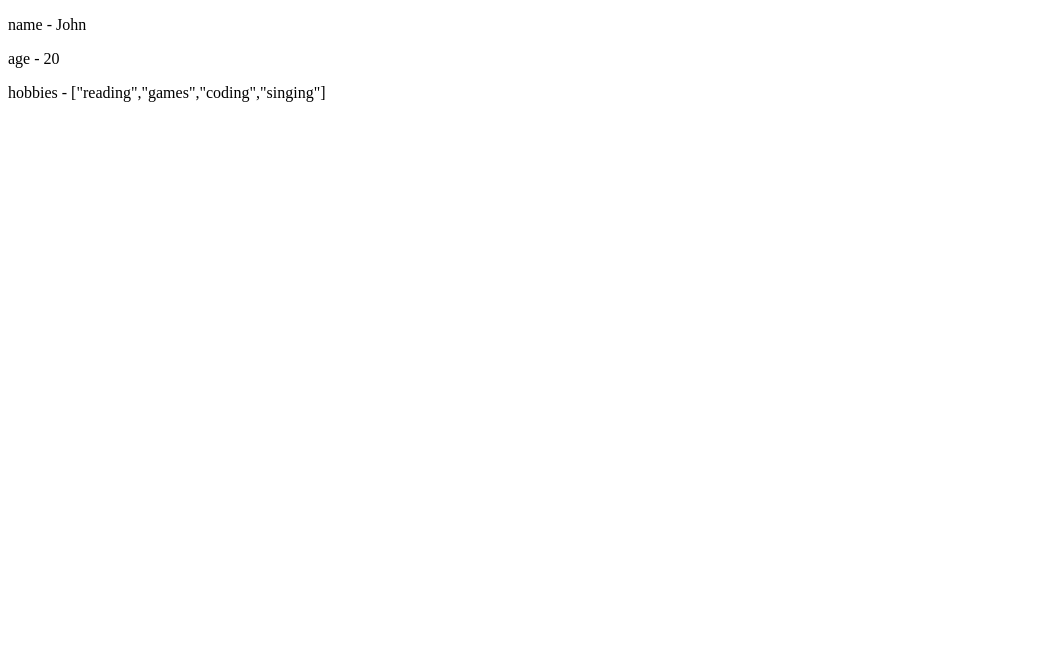
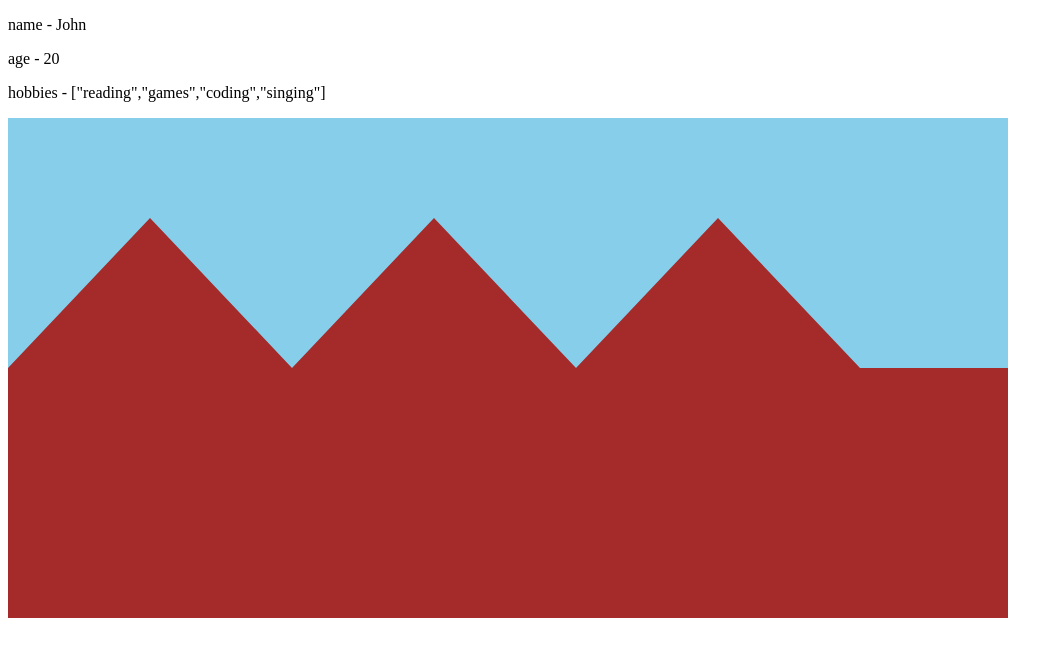
Before and after one commit to thevaderdude/dsc106-team50, a plain HTML site: page Lab2/lab2.html in a window 1280 px wide. Shown: the whole page, without its empty margins (0-1063 px from the left). Drawn offline with Linux system fonts and the light colour scheme.

Commit message:
pyramids

```diff
--- a/Lab2/lab2.html
+++ b/Lab2/lab2.html
@@ -32,7 +32,9 @@
         }
 	</script>
     <!-- Your Scenery code here -->
-
+	<svg width="1000" height="500">
+        <polygon id="pyramids" points="0, 250 142, 100 284, 250 426, 100 568, 250 710, 100 852, 250 1000, 250 1000, 500 0, 500 "></polygon>
+    </svg>
 
 
 </body>
--- a/Lab2/styles.css
+++ b/Lab2/styles.css
@@ -0,0 +1,7 @@
+svg {
+    background-color: #87CEEB;
+}
+
+#pyramids {
+    fill: #A52A2A;
+}
```
